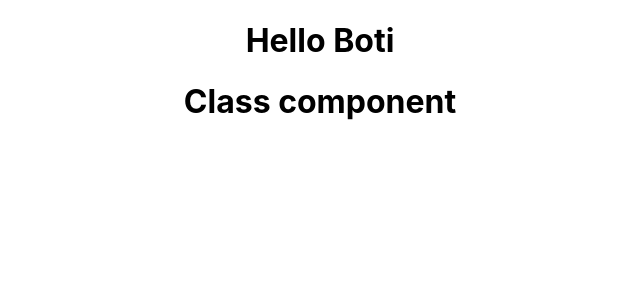
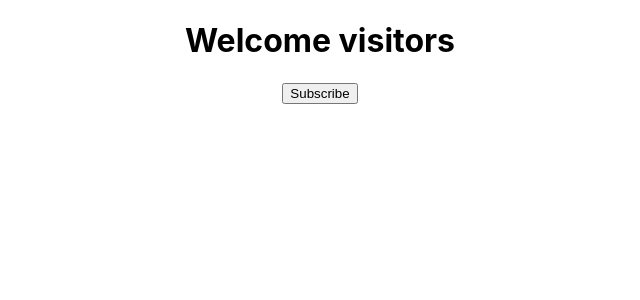
Before and after one commit to javorkabotond/react-playground, a React (Create React App) app in the folder hello-world/: page / in a window 1280 px wide. Shown: the top 300 px of the page, without its empty margins (320-960 px from the left). Built offline with nearby package versions, Linux system fonts and the light colour scheme.

Commit message:
Props and State

```diff
--- a/hello-world/src/App.js
+++ b/hello-world/src/App.js
@@ -2,11 +2,22 @@ import logo from './logo.svg';
 import './App.css';
 import { Greet }from './components/Greet'
 import Welcome from './components/Welcome'
+import Hello from './components/Hello'
+import Messages from './components/Messages'
+
 function App() {
   return (
     <div className="App">
-      <Greet />
-      <Welcome />
+      <Messages />
+      {/* <Greet name="Bruce" heroName='Batman'>
+        <p>This is children props</p>
+      </Greet>
+      <Greet name="Clark" heroName='Superman'>
+        <button>Action</button>
+      </Greet>
+      <Greet name="Diana" heroName='Wonder Woman'/> */}
+      {/* <Welcome />
+      <Hello /> */}
     </div>
   );
 }
--- a/hello-world/src/components/Greet.js
+++ b/hello-world/src/components/Greet.js
@@ -6,4 +6,12 @@ import React from 'react'
 
 // const Greet = () => <h1>Hello Boti</h1>
 
-export const Greet = () => <h1>Hello Boti</h1>
+export const Greet = (props) => {
+    console.log(props);
+    return (
+        <div>
+            <h1>Hello {props.name} a.k.a {props.heroName}</h1>
+            {props.children}
+        </div>
+    )
+}
--- /dev/null
+++ b/hello-world/src/components/Hello.js
@@ -0,0 +1,16 @@
+import React from 'react';
+
+const Hello = () => {
+    // return (
+    //     <div>
+    //         <h1>Hello Boti</h1>
+    //     </div>
+    // )
+
+    return React.createElement(
+        'div',
+        {id: 'hello', className: 'dummyClass'},
+        React.createElement('h1', null, 'Hello, Boti')
+    )
+}
+export default Hello
--- /dev/null
+++ b/hello-world/src/components/Messages.js
@@ -0,0 +1,28 @@
+import React, { Component } from 'react'
+
+export class Messages extends Component {
+    constructor(){
+        super()
+        this.state = {
+            messages: 'Welcome visitors'
+        }
+    }
+
+    changeMessage() {
+        this.setState({
+            messages: 'Thank you for subscribing'
+        })
+    }
+
+
+    render() {
+        return (
+            <div>
+                <h1>{this.state.messages}</h1>
+                <button onClick={() => this.changeMessage()}>Subscribe</button>
+            </div>
+        )
+    }
+}
+
+export default Messages
```
